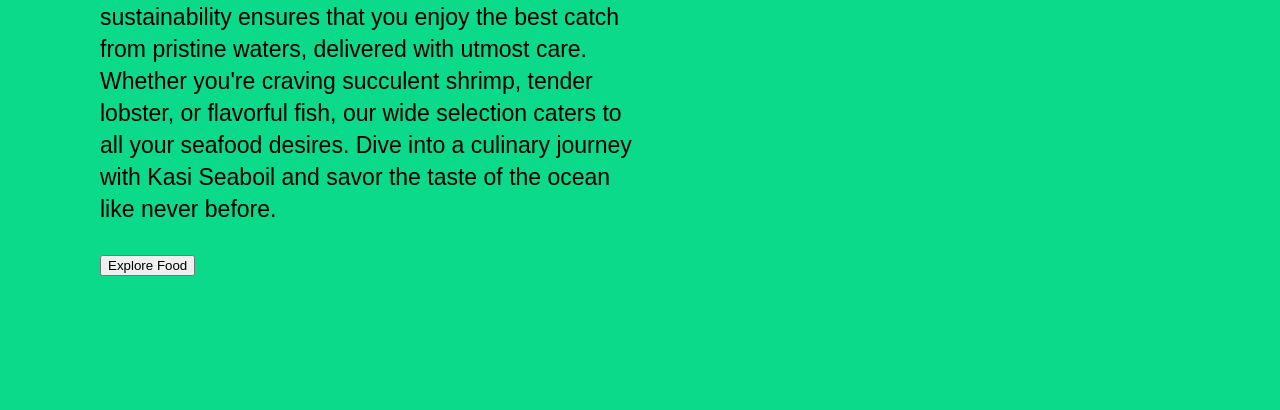
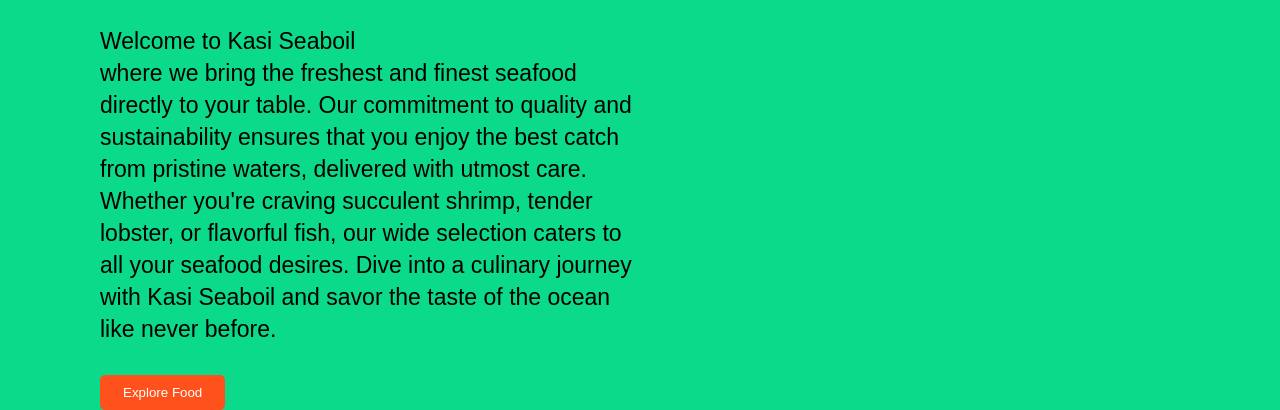
Before and after one commit to boikanyobaitshepi/Hotel-booking, a plain HTML site: page index.html in a window 1280 px wide. Shown: the part 464-874 px from the top of the page. Before the commit the page ends 800 px from the top, so only its background shows below. Drawn offline with Linux system fonts and the light colour scheme.

Commit message:
"Added margin-top to input and styled button in .content-left"

```diff
--- a/styles.css
+++ b/styles.css
@@ -86,6 +86,7 @@
     display: grid;
     grid-template-columns: 50% auto;
     gap: 30px;
+    margin-top: 120px;
     align-items: center;
     justify-content: space-between;
     width: 100%;
@@ -114,3 +115,12 @@
     font-family: sans-serif;
 
 }
+
+.content .content-left button{
+    padding: 10px 23px;
+    background-color: #FF511c;
+    color:#ffffff;
+    border-radius: 5px;
+    border: none;
+    cursor: pointer;
+}
```
